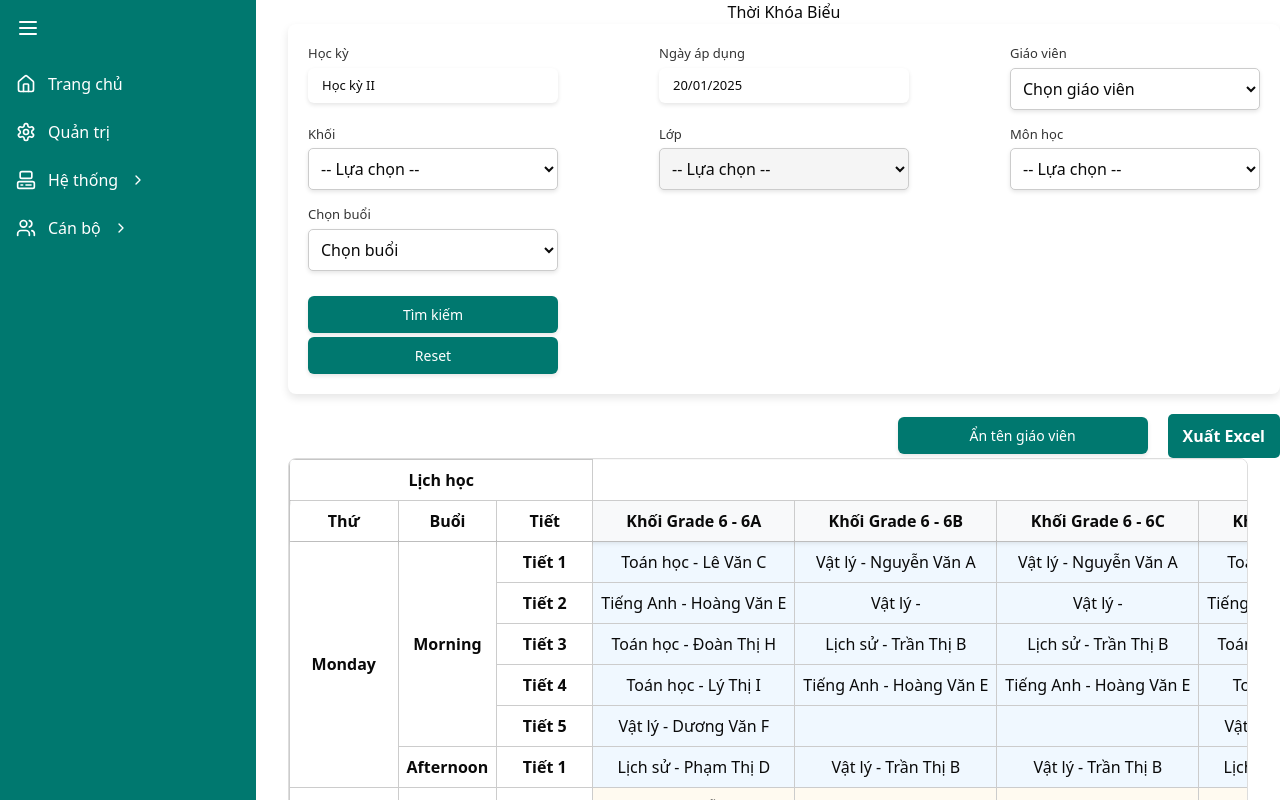
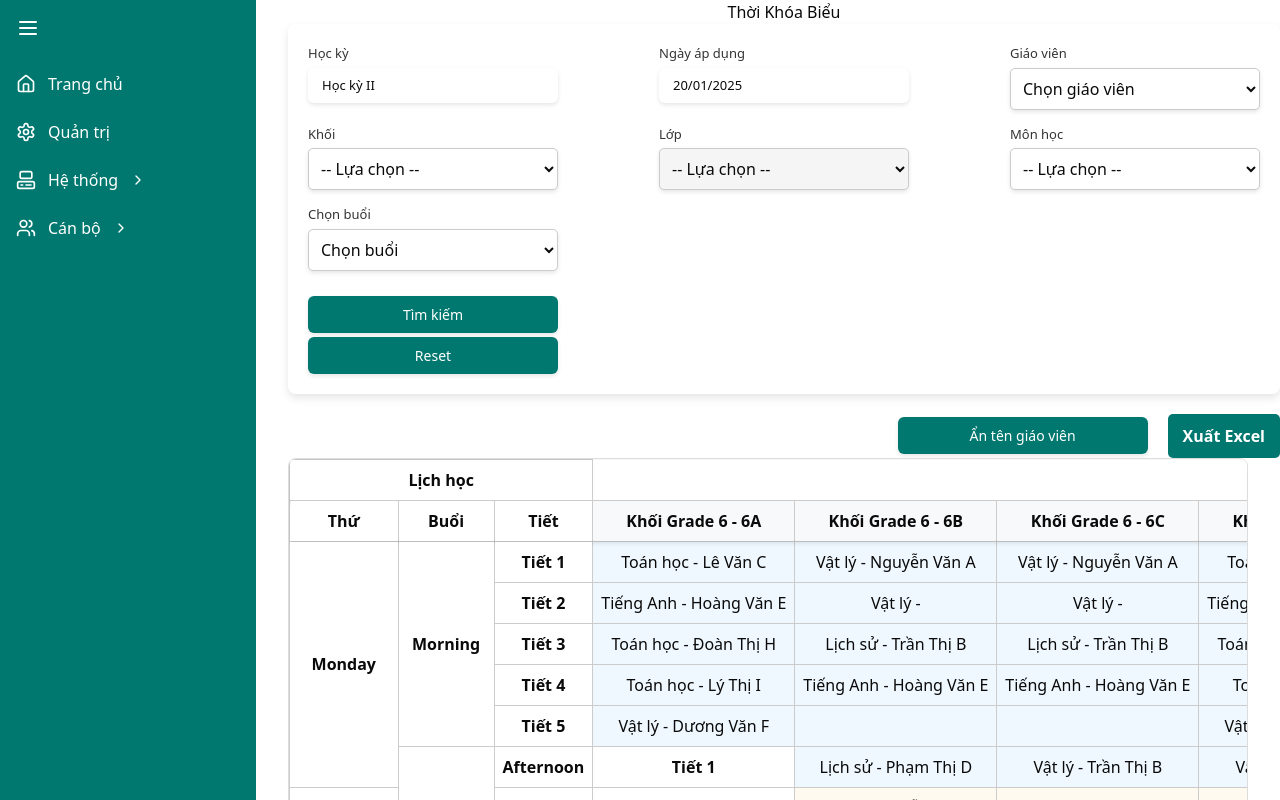
Before and after one commit to khanhpd2402/hgs-management-system, a React (Vite) app in the folder hgs-client/: page /system/schedule in a window 1280 px wide. Shown: the top 800 px of the page. Built offline with nearby package versions, Linux system fonts and the light colour scheme.

Commit message:
fix lại thứ

```diff
--- a/hgs-client/src/pages/Schedule/Schedule.jsx
+++ b/hgs-client/src/pages/Schedule/Schedule.jsx
@@ -294,6 +294,7 @@ const ScheduleTable = () => {
 
 
             <div className="table-container">
+
                 <table className="schedule-table">
                     <thead>
                         <tr>
@@ -358,7 +359,7 @@ const ScheduleTable = () => {
 
                                             return (
                                                 <tr key={`${day}-${session}-${periodIndex}`} className={rowClass}>
-                                                    {sessionIndex === 0 && periodIndex === 0 && (
+                                                    {periodIndex === 0 && (
                                                         <td className="sticky-col col-1" rowSpan={maxPeriodsInDay}>{day}</td>
                                                     )}
                                                     {periodIndex === 0 && <td className="sticky-col col-2" rowSpan={maxPeriods}>{session}</td>}
```
